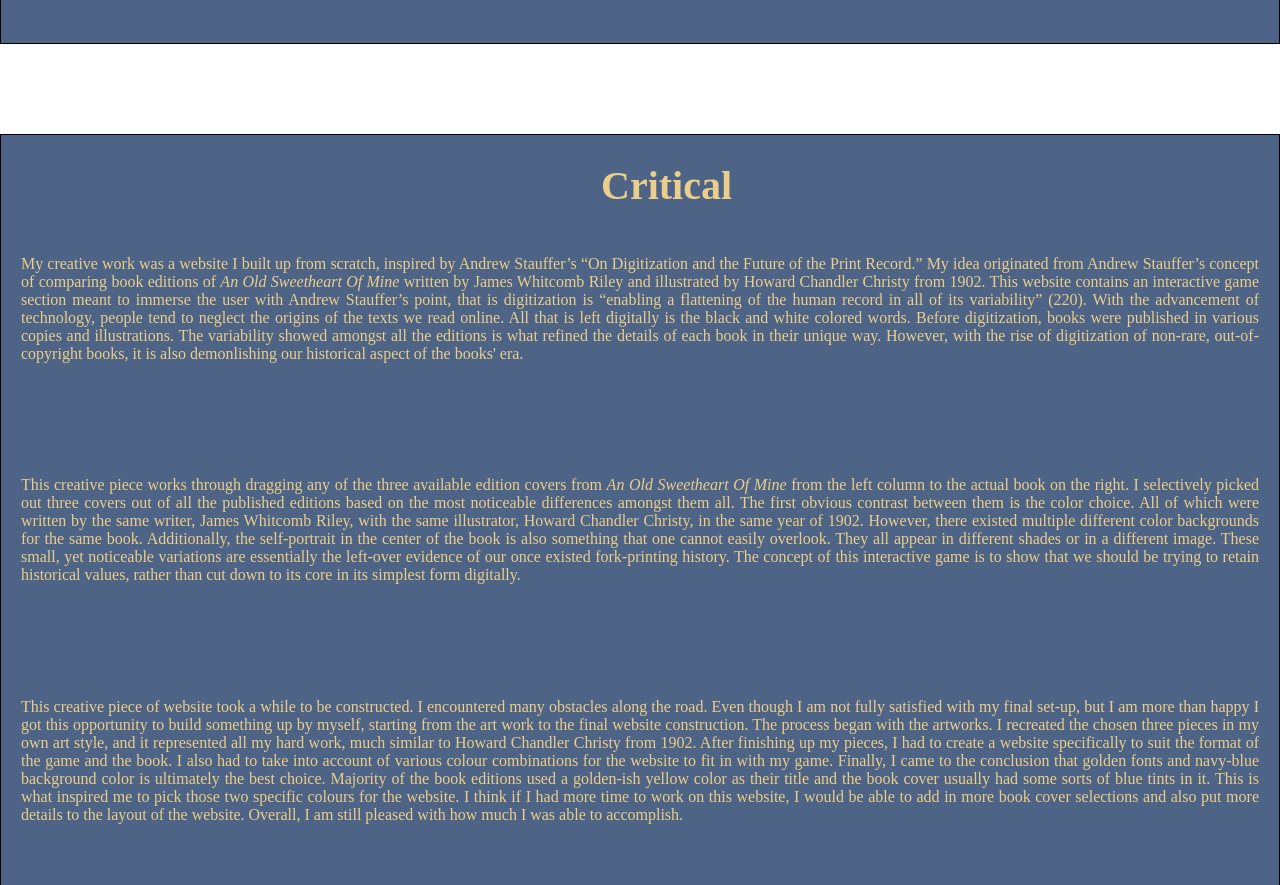
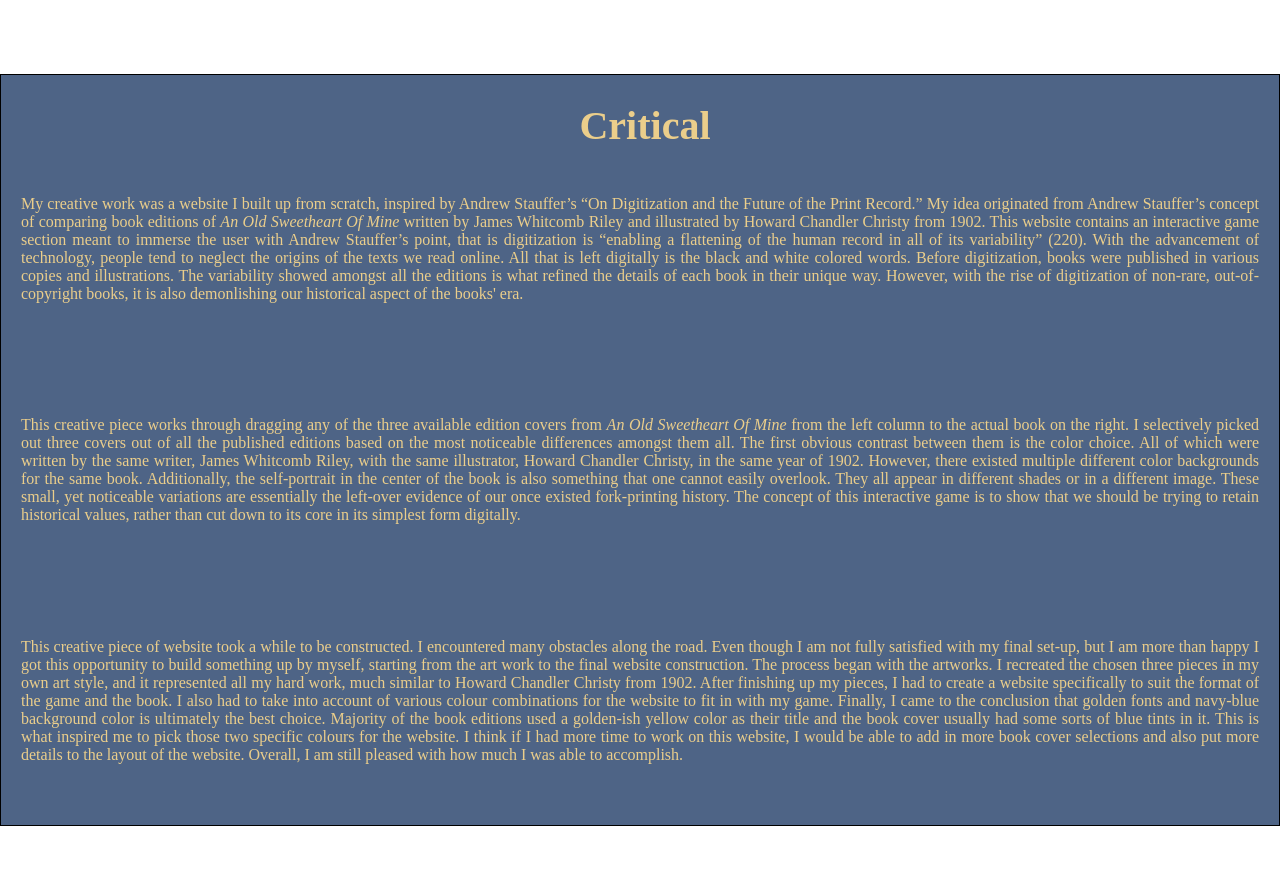
Before and after one commit to wendycchen/1902anoldsweetheartofmine.online, a plain HTML site: page 1902/index.html in a window 1280 px wide. Shown: the part 1238-2123 px from the top of the page. After the commit the page ends 2094 px from the top, so only its background shows below. Drawn offline with Linux system fonts and the light colour scheme.

Commit message:
fixed title

```diff
--- a/1902/css/style.css
+++ b/1902/css/style.css
@@ -20,7 +20,7 @@ body {
 
 .header {
 /*    font-size: 30px;*/
-    margin-left: 10px auto;
+    margin-left: 10px;
 }
 
 #sweetheartofmine {
@@ -88,7 +88,7 @@ body {
 #second-page {
     display: flex;
     flex-wrap: wrap;
-    padding: 30px;
+/*    padding: 30px;*/
     position: relative;
     margin: 20px auto;
 /*    margin-bottom: 60px;*/
@@ -105,15 +105,16 @@ body {
     display:flex;
     flex-wrap:wrap;
     margin:30px auto;
+    justify-content: center;
     width:100%;
     height:750px;
     background:#4E6486;
 }
 
-#criticaltitle {
+#title {
     font-size:40px;
-    text-align: center;
-    margin-left:600px;
+    text-align:right;
+/*    margin-left:600px;*/
     color:#EBCE8B;
 }
 
--- a/1902/index.html
+++ b/1902/index.html
@@ -40,7 +40,7 @@
     </div>
 
     <div id = "third-page">
-        <h1 id= "criticaltitle" class="header">Critical</h1>
+        <h1 id= "title" class="header">Critical</h1>
         <p></p>
         <p id="critical">
             My creative work was a website I built up from scratch, inspired by Andrew Stauffer’s “On Digitization and the Future of the Print Record.” My idea originated from Andrew Stauffer’s concept of comparing book editions of <em>An Old Sweetheart Of Mine </em>written by James Whitcomb Riley and illustrated by Howard Chandler Christy from 1902. This website contains an interactive game section meant to immerse the user with Andrew Stauffer’s point, that is digitization is “enabling a flattening of the human record in all of its variability” (220). With the advancement of technology, people tend to neglect the origins of the texts we read online. All that is left digitally is the black and white colored words. Before digitization, books were published in various copies and illustrations. The variability showed amongst all the editions is what refined the details of each book in their unique way. However, with the rise of digitization of non-rare, out-of-copyright books, it is also demonlishing our historical aspect of the books' era.  </p>
```
